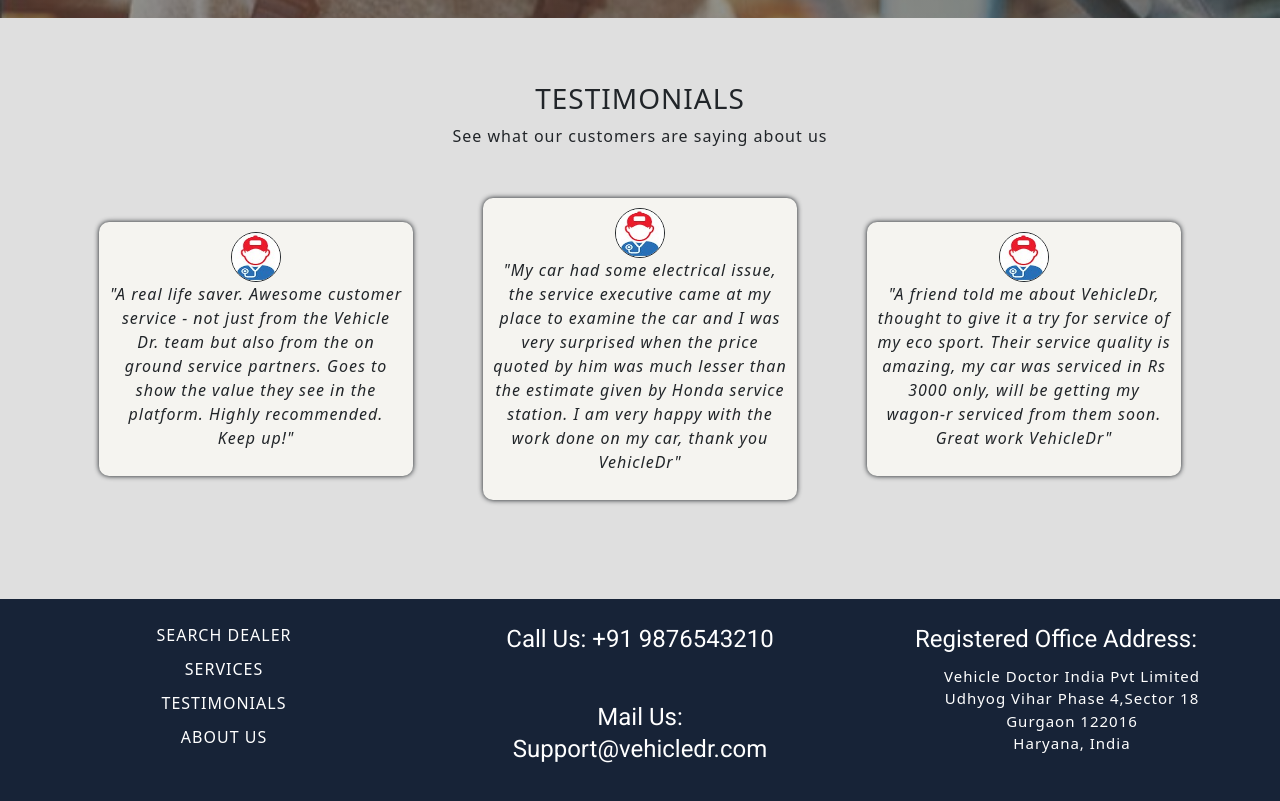
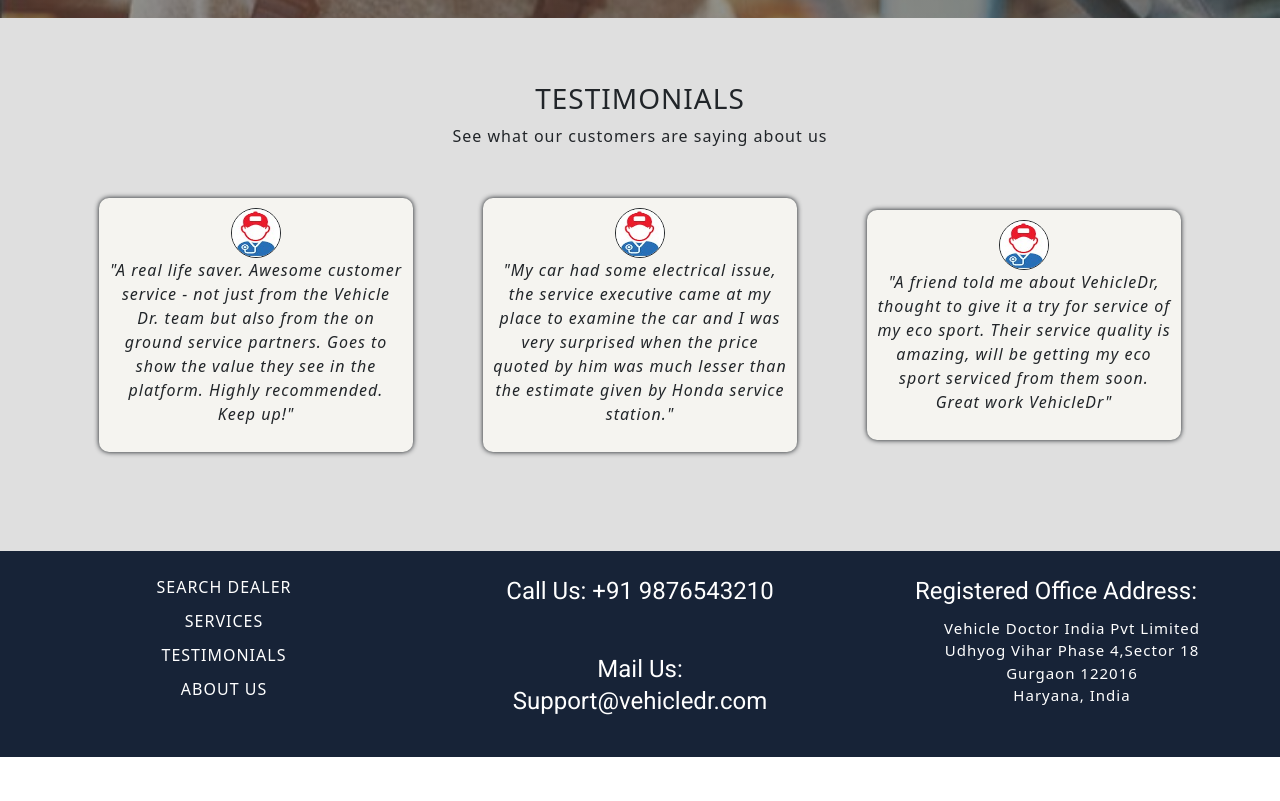
Before and after one commit to pesto-students/vehicle-doctor-frontend-f2-alpha, a React (Create React App) app: page / in a window 1280 px wide. Shown: the part 1776-2577 px from the top of the page. After the commit the page ends 2533 px from the top, so only its background shows below. Built offline with nearby package versions, Linux system fonts and the light colour scheme; no server answers.

Commit message:
UI changes

```diff
--- a/src/components/Dealer/DealerLoginModal.tsx
+++ b/src/components/Dealer/DealerLoginModal.tsx
@@ -202,7 +202,7 @@
 				show={showDashboard}
 				onHide={handleDashboard}>
 				<Modal.Header style={{ color: 'white', backgroundColor: '#0275d8' }}>
-					Dealer Dashboard
+				<span style={{fontSize:30}}>Dealer Dashboard</span>
 					<Button
 						variant='outlined'
 						color='secondary'
--- a/src/components/Testimonials.tsx
+++ b/src/components/Testimonials.tsx
@@ -12,11 +12,11 @@
                 </div>
                 <div className="ratingDiv">
                     <img src={logo} width="50px" height="50px" style={{borderRadius:'50%', border:'1px solid'}} alt="" />
-                    <p>"My car had some electrical issue, the service executive came at my place to examine the car and I was very surprised when the price quoted by him was much lesser than the estimate given by Honda service station. I am very happy with the work done on my car, thank you VehicleDr"</p>
+                    <p>"My car had some electrical issue, the service executive came at my place to examine the car and I was very surprised when the price quoted by him was much lesser than the estimate given by Honda service station."</p>
                 </div>
                 <div className="ratingDiv" style={{ borderRadius: '10px', boxShadow: '0 0 5px 0.2px', flex: '20%', margin: '3%', padding: '10px' }}>
                     <img src={logo} width="50px" height="50px" style={{borderRadius:'50%', border:'1px solid'}} alt="" />
-                    <p>"A friend told me about VehicleDr, thought to give it a try for service of my eco sport. Their service quality is amazing, my car was serviced in Rs 3000 only, will be getting my wagon-r serviced from them soon. Great work VehicleDr"</p>
+                    <p>"A friend told me about VehicleDr, thought to give it a try for service of my eco sport. Their service quality is amazing, will be getting my eco sport serviced from them soon. Great work VehicleDr"</p>
                 </div>
             </div>
         </div>
```
